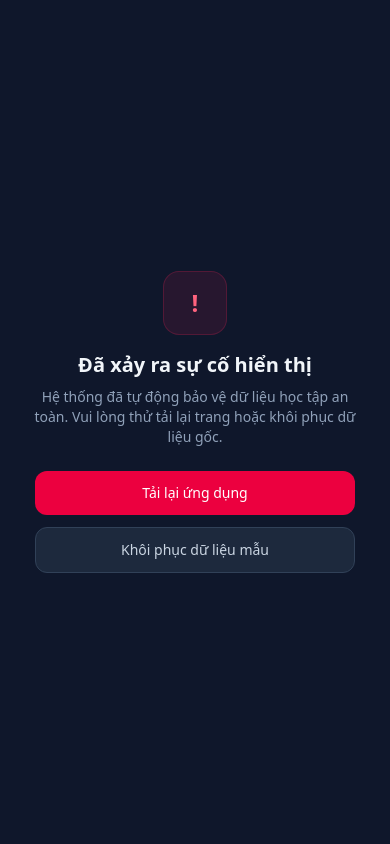
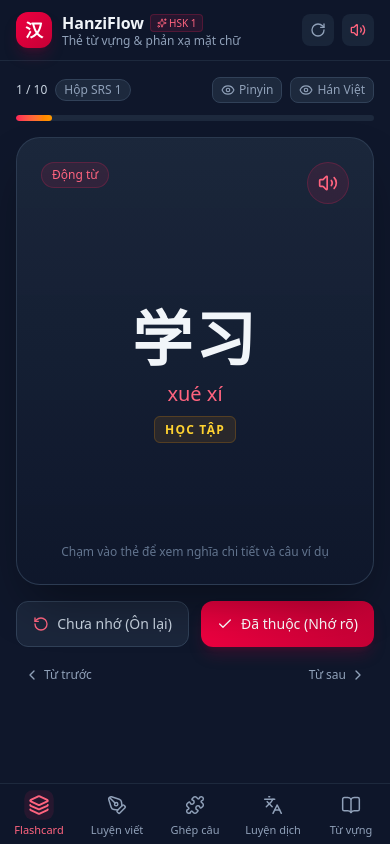
Before and after one commit to hoangquocviet-dev/china_app, a React (Vite) app: page / in a window 390 px wide. Built offline with nearby package versions, Linux system fonts and the light colour scheme.

Commit message:
fix(react): resolve React error #310 hook ordering, initialize words synchronously, add mobile-web-app-capable meta

```diff
--- a/index.html
+++ b/index.html
@@ -5,6 +5,7 @@
     <link rel="icon" type="image/svg+xml" href="/favicon.svg" />
     <meta name="viewport" content="width=device-width, initial-scale=1.0, viewport-fit=cover, maximum-scale=1.0, user-scalable=no" />
     <meta name="apple-mobile-web-app-capable" content="yes" />
+    <meta name="mobile-web-app-capable" content="yes" />
     <meta name="apple-mobile-web-app-status-bar-style" content="black-translucent" />
     <meta name="apple-mobile-web-app-title" content="HanziFlow" />
     <meta name="theme-color" media="(prefers-color-scheme: light)" content="#f8fafc" />
--- a/package.json
+++ b/package.json
@@ -23,6 +23,7 @@
     "@types/react": "^19.3.0",
     "@types/react-dom": "^19.3.0",
     "@vitejs/plugin-react": "^6.1.2",
+    "puppeteer-core": "^25.16.0",
     "tailwindcss": "^4.3.4",
     "typescript": "~5.8.2",
     "vite": "^8.3.5",
--- a/src/App.tsx
+++ b/src/App.tsx
@@ -21,7 +21,7 @@ export function App() {
     }
     return 'flashcard';
   });
-  const [words, setWords] = useState<ChineseWord[]>([]);
+  const [words, setWords] = useState<ChineseWord[]>(() => storageService.getWords());
   const [isSoundEnabled, setIsSoundEnabled] = useState(true);
 
   const handleTabChange = (tab: ActiveTab) => {
--- a/src/components/flashcard/FlashcardView.tsx
+++ b/src/components/flashcard/FlashcardView.tsx
@@ -15,15 +15,8 @@ export const FlashcardView: React.FC<FlashcardViewProps> = ({ words, onUpdateWor
   const [hidePinyin, setHidePinyin] = useState(false);
   const [hideHanviet, setHideHanviet] = useState(false);
 
-  if (!words || words.length === 0) {
-    return (
-      <div className="flex flex-col items-center justify-center min-h-[60vh] p-4 text-center">
-        <p className="text-slate-400">Chưa có từ vựng nào trong danh sách.</p>
-      </div>
-    );
-  }
-
-  const currentWord = words[currentIndex] || words[0];
+  const hasWords = Boolean(words && words.length > 0);
+  const currentWord = hasWords ? (words[currentIndex] || words[0]) : null;
 
   const handleFlip = () => {
     audioService.playClick();
@@ -37,16 +30,19 @@ export const FlashcardView: React.FC<FlashcardViewProps> = ({ words, onUpdateWor
   };
 
   const handleNext = () => {
+    if (!hasWords) return;
     setIsFlipped(false);
     setCurrentIndex((prev) => (prev + 1) % words.length);
   };
 
   const handlePrev = () => {
+    if (!hasWords) return;
     setIsFlipped(false);
     setCurrentIndex((prev) => (prev - 1 + words.length) % words.length);
   };
 
   const handleAnswer = (isCorrect: boolean) => {
+    if (!currentWord) return;
     audioService.stopSpeech();
     if (isCorrect) {
       audioService.playSuccessChime();
@@ -64,6 +60,7 @@ export const FlashcardView: React.FC<FlashcardViewProps> = ({ words, onUpdateWor
   };
 
   useEffect(() => {
+    if (!hasWords) return;
     const handleKeyDown = (e: KeyboardEvent) => {
       if (['INPUT', 'TEXTAREA'].includes((e.target as HTMLElement)?.tagName)) return;
       if (e.code === 'Space') {
@@ -84,7 +81,15 @@ export const FlashcardView: React.FC<FlashcardViewProps> = ({ words, onUpdateWor
       window.removeEventListener('keydown', handleKeyDown);
       audioService.stopSpeech();
     };
-  }, [currentIndex, isFlipped, words]);
+  }, [currentIndex, isFlipped, words, hasWords, currentWord]);
+
+  if (!hasWords || !currentWord) {
+    return (
+      <div className="flex flex-col items-center justify-center min-h-[60vh] p-4 text-center">
+        <p className="text-slate-400">Chưa có từ vựng nào trong danh sách.</p>
+      </div>
+    );
+  }
 
   return (
     <div className="flex flex-col flex-1 max-w-md w-full mx-auto p-4 pb-24">
--- a/src/components/writer/HanziWriterView.tsx
+++ b/src/components/writer/HanziWriterView.tsx
@@ -42,9 +42,10 @@ export const HanziWriterView: React.FC<HanziWriterViewProps> = ({ words }) => {
   const containerRef = useRef<HTMLDivElement>(null);
   const writerRef = useRef<HanziWriter | null>(null);
 
-  const currentWord = words[selectedWordIndex] || words[0];
-  const characters = Array.from(currentWord.hanzi);
-  const currentChar = characters[currentCharIndex] || characters[0];
+  const hasWords = Boolean(words && words.length > 0);
+  const currentWord = hasWords ? (words[selectedWordIndex] || words[0]) : null;
+  const characters = currentWord ? Array.from(currentWord.hanzi) : [];
+  const currentChar = characters[currentCharIndex] || characters[0] || '';
 
   const initWriter = useCallback(() => {
     if (!containerRef.current || !currentChar) return;
@@ -146,7 +147,9 @@ export const HanziWriterView: React.FC<HanziWriterViewProps> = ({ words }) => {
         } else {
           // Completed full word! Speak full word after 700ms
           setTimeout(() => {
-            audioService.speakChinese(currentWord.hanzi);
+            if (currentWord) {
+              audioService.speakChinese(currentWord.hanzi);
+            }
           }, 700);
         }
       },
@@ -189,6 +192,14 @@ export const HanziWriterView: React.FC<HanziWriterViewProps> = ({ words }) => {
     audioService.playClick();
     audioService.speakChinese(currentChar);
   };
+
+  if (!hasWords || !currentWord) {
+    return (
+      <div className="flex flex-col items-center justify-center min-h-[60vh] p-4 text-center">
+        <p className="text-slate-400">Chưa có từ vựng nào trong danh sách.</p>
+      </div>
+    );
+  }
 
   return (
     <div className="flex flex-col flex-1 max-w-md w-full mx-auto p-4 pb-24">
```
Also changed, not shown: 1 other file (tests, documents, lock files or other folders).
